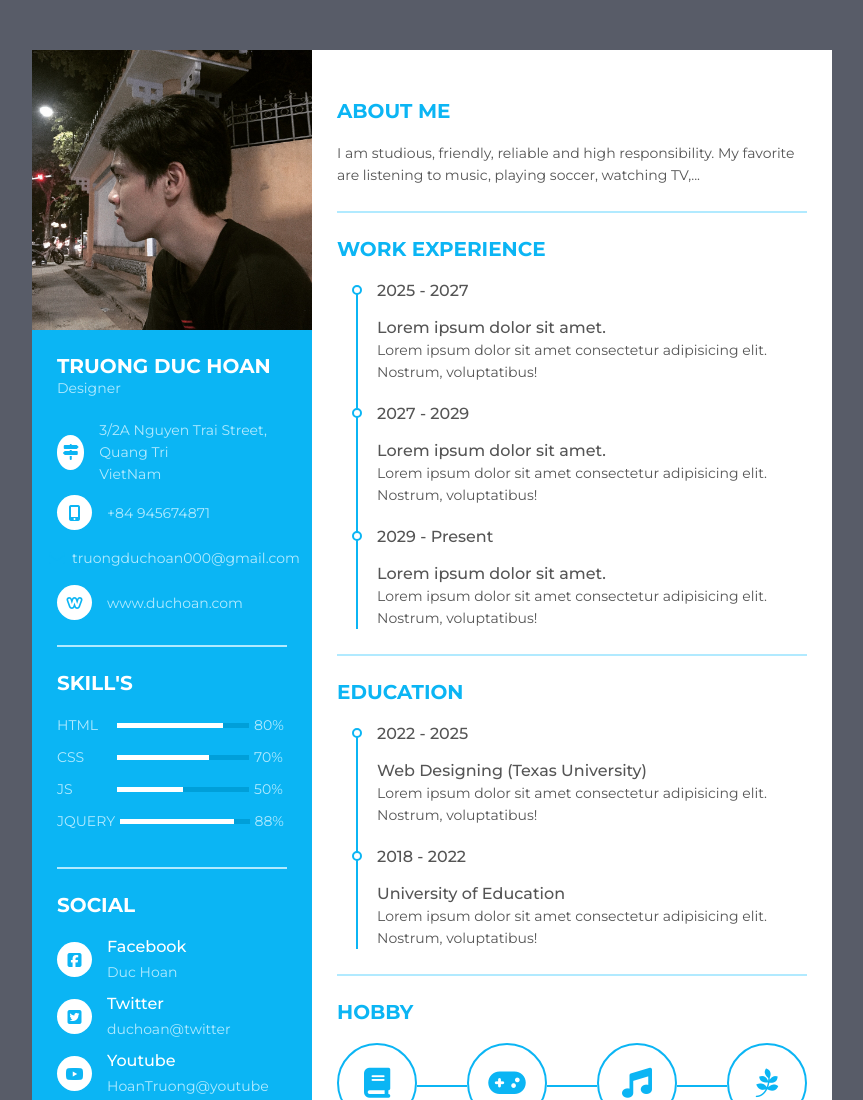
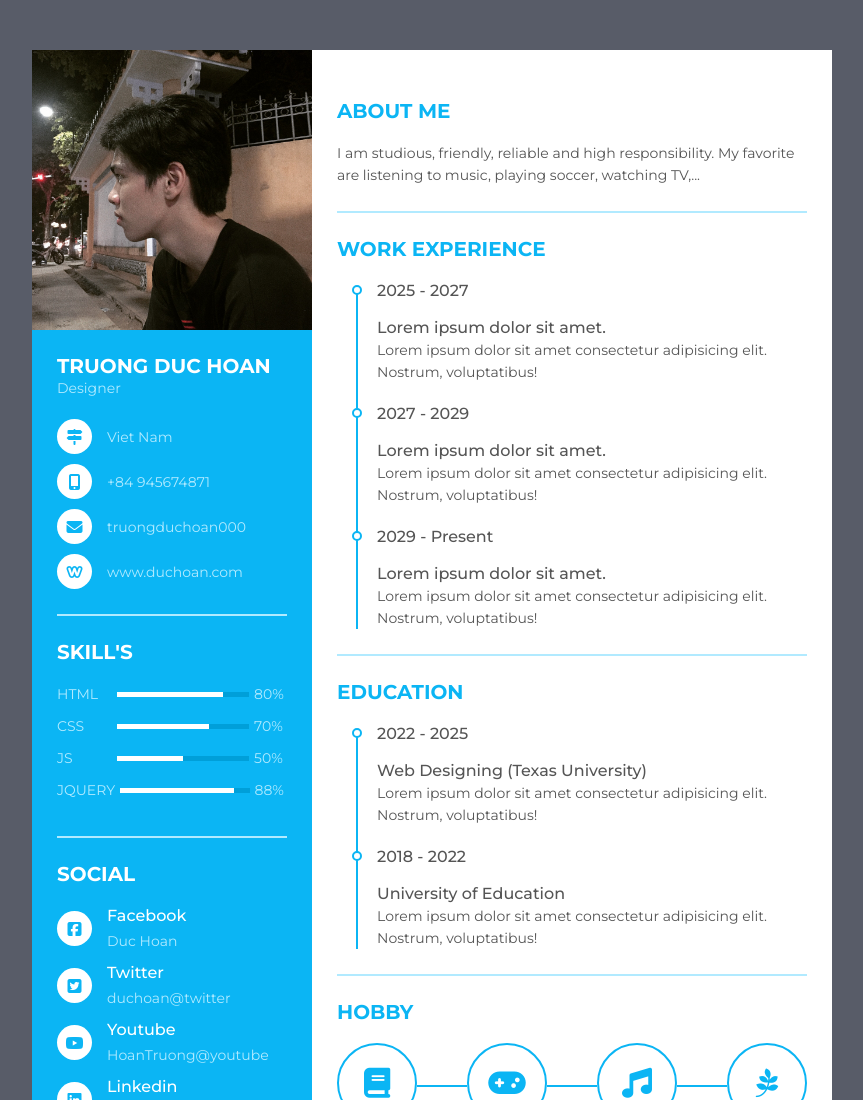
Before and after one commit to truongduchoan1308/CVOnline, a plain HTML site: page index.html in a window 1280 px wide. Shown: the top 1100 px of the page, without its empty margins (208-1071 px from the left). Drawn offline with Linux system fonts and the light colour scheme.

Commit message:
Update index.html

```diff
--- a/index.html
+++ b/index.html
@@ -25,7 +25,7 @@
                         <i class="fas fa-map-signs"></i>
                       </div>
                       <div class="data">
-                        3/2A Nguyen Trai Street, Quang Tri <br /> VietNam
+                        Viet Nam
                       </div>
                     </li>
                     <li>
@@ -41,7 +41,7 @@
                         <i class="fas fa-envelope"></i>
                       </div>
                       <div class="data">
-                        truongduchoan000@gmail.com
+                        truongduchoan000
                       </div>
                     </li>
                     <li>
```
